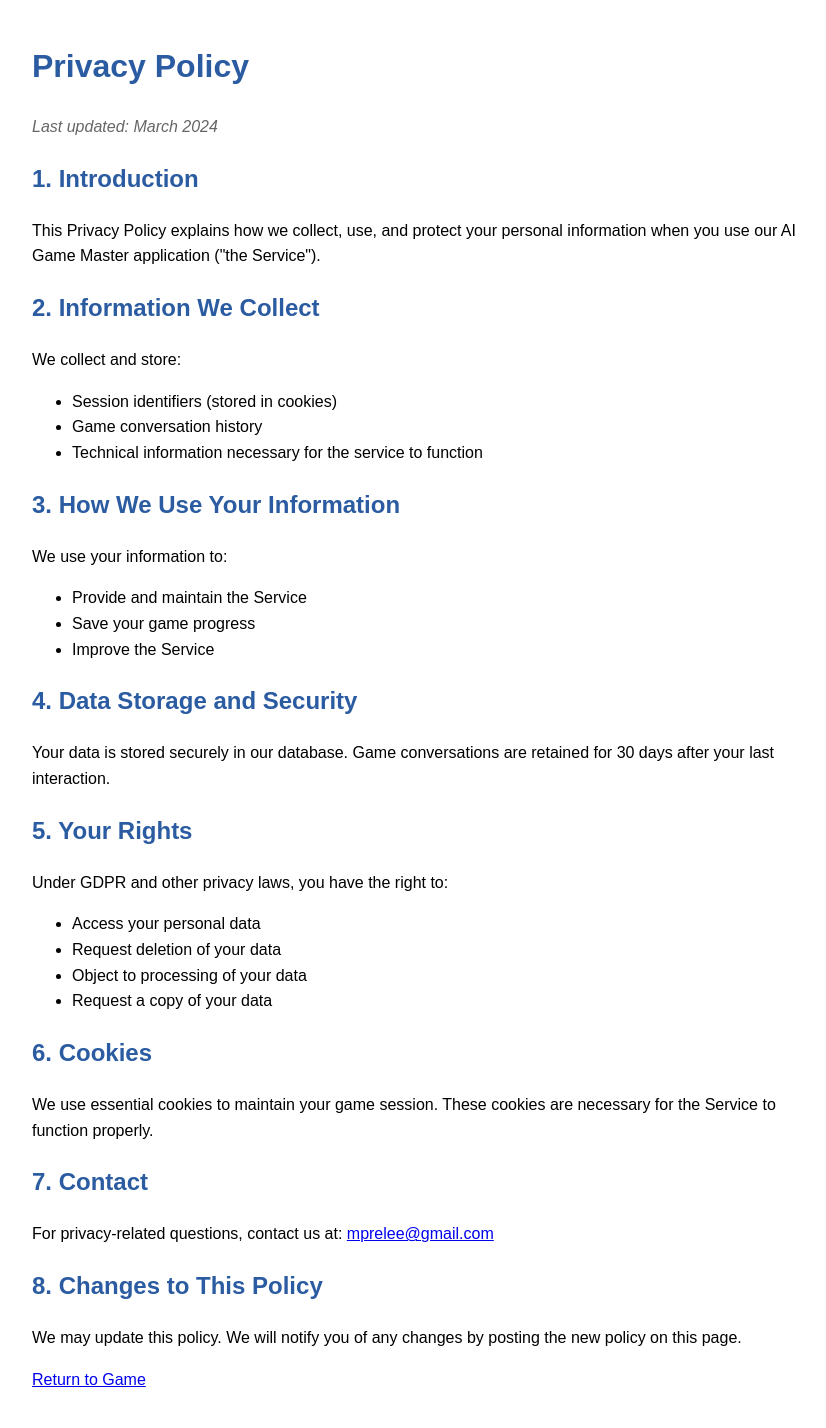
After one commit to mprelee/aidm, a Flask app: page /privacy in a window 1280 px wide. The commit adds this page. Shown: the whole page, without its empty margins (208-1034 px from the left). Run offline with Flask 3, Linux system fonts and the light colour scheme.

Commit message:
add cookie disclaimer and privacy policy

```diff
--- a/aidm/app.py
+++ b/aidm/app.py
@@ -38,7 +38,6 @@ def home():
         response = make_response(render_template('index.html'))
         if 'session_id' not in session:
             session['session_id'] = str(uuid.uuid4())
-            # Make the session permanent
             session.permanent = True
         return response
     except Exception as e:
@@ -109,6 +108,10 @@ def get_state():
         logger.error(f"Error getting state: {str(e)}", exc_info=True)
         return jsonify({"error": str(e)}), 500
 
+@app.route('/privacy')
+def privacy():
+    return render_template('privacy.html')
+
 if __name__ == '__main__':
     port = int(os.environ.get('PORT', 8080))
     app.run(host='0.0.0.0', port=port)
--- /dev/null
+++ b/aidm/templates/privacy.html
@@ -0,0 +1,70 @@
+<!DOCTYPE html>
+<html>
+<head>
+    <title>Privacy Policy - AI Game Master</title>
+    <style>
+        body {
+            font-family: Arial, sans-serif;
+            max-width: 800px;
+            margin: 0 auto;
+            padding: 20px;
+            line-height: 1.6;
+        }
+        h1, h2 {
+            color: #2B5BA1;
+        }
+        .last-updated {
+            color: #666;
+            font-style: italic;
+        }
+    </style>
+</head>
+<body>
+    <h1>Privacy Policy</h1>
+    <p class="last-updated">Last updated: March 2024</p>
+
+    <h2>1. Introduction</h2>
+    <p>This Privacy Policy explains how we collect, use, and protect your personal information when you use our AI Game Master application ("the Service").</p>
+
+    <h2>2. Information We Collect</h2>
+    <p>We collect and store:</p>
+    <ul>
+        <li>Session identifiers (stored in cookies)</li>
+        <li>Game conversation history</li>
+        <li>Technical information necessary for the service to function</li>
+    </ul>
+
+    <h2>3. How We Use Your Information</h2>
+    <p>We use your information to:</p>
+    <ul>
+        <li>Provide and maintain the Service</li>
+        <li>Save your game progress</li>
+        <li>Improve the Service</li>
+    </ul>
+
+    <h2>4. Data Storage and Security</h2>
+    <p>Your data is stored securely in our database. Game conversations are retained for 30 days after your last interaction.</p>
+
+    <h2>5. Your Rights</h2>
+    <p>Under GDPR and other privacy laws, you have the right to:</p>
+    <ul>
+        <li>Access your personal data</li>
+        <li>Request deletion of your data</li>
+        <li>Object to processing of your data</li>
+        <li>Request a copy of your data</li>
+    </ul>
+
+    <h2>6. Cookies</h2>
+    <p>We use essential cookies to maintain your game session. These cookies are necessary for the Service to function properly.</p>
+
+    <h2>7. Contact</h2>
+    <p>For privacy-related questions, contact us at: <a href="mailto:mprelee@gmail.com">mprelee@gmail.com</a></p>
+
+    <h2>8. Changes to This Policy</h2>
+    <p>We may update this policy. We will notify you of any changes by posting the new policy on this page.</p>
+
+    <footer>
+        <p><a href="/">Return to Game</a></p>
+    </footer>
+</body>
+</html>
```
Also changed, not shown: aidm/templates/index.html (+41 -0 lines).
